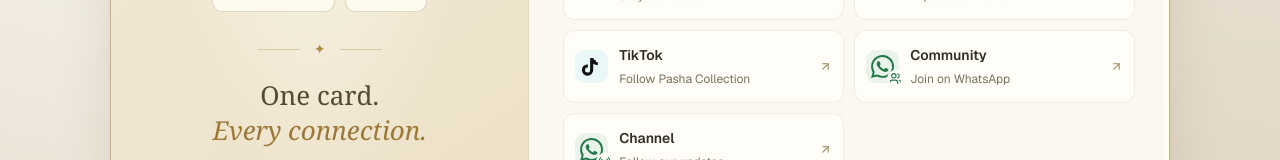
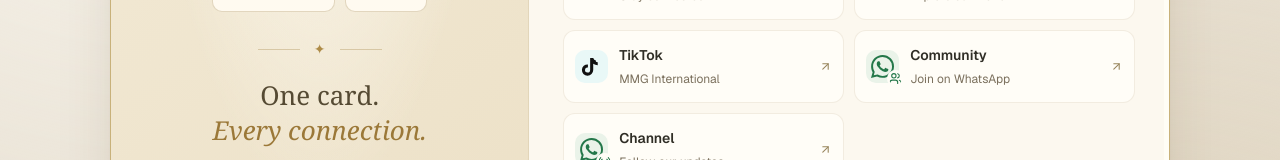
Before and after one commit to muhammadhaseeb5/MMG-International-Smart-Card, a React (Vite) app: page / in a window 1280 px wide. Shown: the part 545-705 px from the top of the page. Built offline with nearby package versions, Linux system fonts and the light colour scheme.

Commit message:
Update TikTok subtitle to MMG International

```diff
--- a/app/page.tsx
+++ b/app/page.tsx
@@ -97,7 +97,7 @@ export default function Home() {
                   <div className="social-grid">
                     <a className="social-link facebook-link" href="https://www.facebook.com/share/19ZAD6AiEE/" target="_blank" rel="noopener noreferrer"><span className="brand-icon"><FacebookIcon /></span><span><strong>Facebook</strong><small>Stay connected</small></span><ArrowUpRight /></a>
                     <a className="social-link instagram-link" href="https://www.instagram.com/mmginternational.official?stkn=bTBobTV0Zm5oamt4" target="_blank" rel="noopener noreferrer"><span className="brand-icon"><InstagramIcon /></span><span><strong>Instagram</strong><small>Explore our world</small></span><ArrowUpRight /></a>
-                    <a className="social-link tiktok-link" href="https://www.tiktok.com/@pashacollection.official?lang=en" target="_blank" rel="noopener noreferrer"><span className="brand-icon"><TikTokIcon /></span><span><strong>TikTok</strong><small>Follow Pasha Collection</small></span><ArrowUpRight /></a>
+                    <a className="social-link tiktok-link" href="https://www.tiktok.com/@pashacollection.official?lang=en" target="_blank" rel="noopener noreferrer"><span className="brand-icon"><TikTokIcon /></span><span><strong>TikTok</strong><small>MMG International</small></span><ArrowUpRight /></a>
                     <a className="social-link community-link" href="https://chat.whatsapp.com/JTaBinqhMDaAXigFhxgX3n" target="_blank" rel="noopener noreferrer"><span className="brand-icon"><WhatsAppIcon /><Users className="icon-badge" /></span><span><strong>Community</strong><small>Join on WhatsApp</small></span><ArrowUpRight /></a>
                     <a className="social-link channel-link" href="https://whatsapp.com/channel/0029VakKpDZ4inoiSbt2M01q" target="_blank" rel="noopener noreferrer"><span className="brand-icon"><WhatsAppIcon /><Radio className="icon-badge" /></span><span><strong>Channel</strong><small>Follow our updates</small></span><ArrowUpRight /></a>
                   </div>
```
